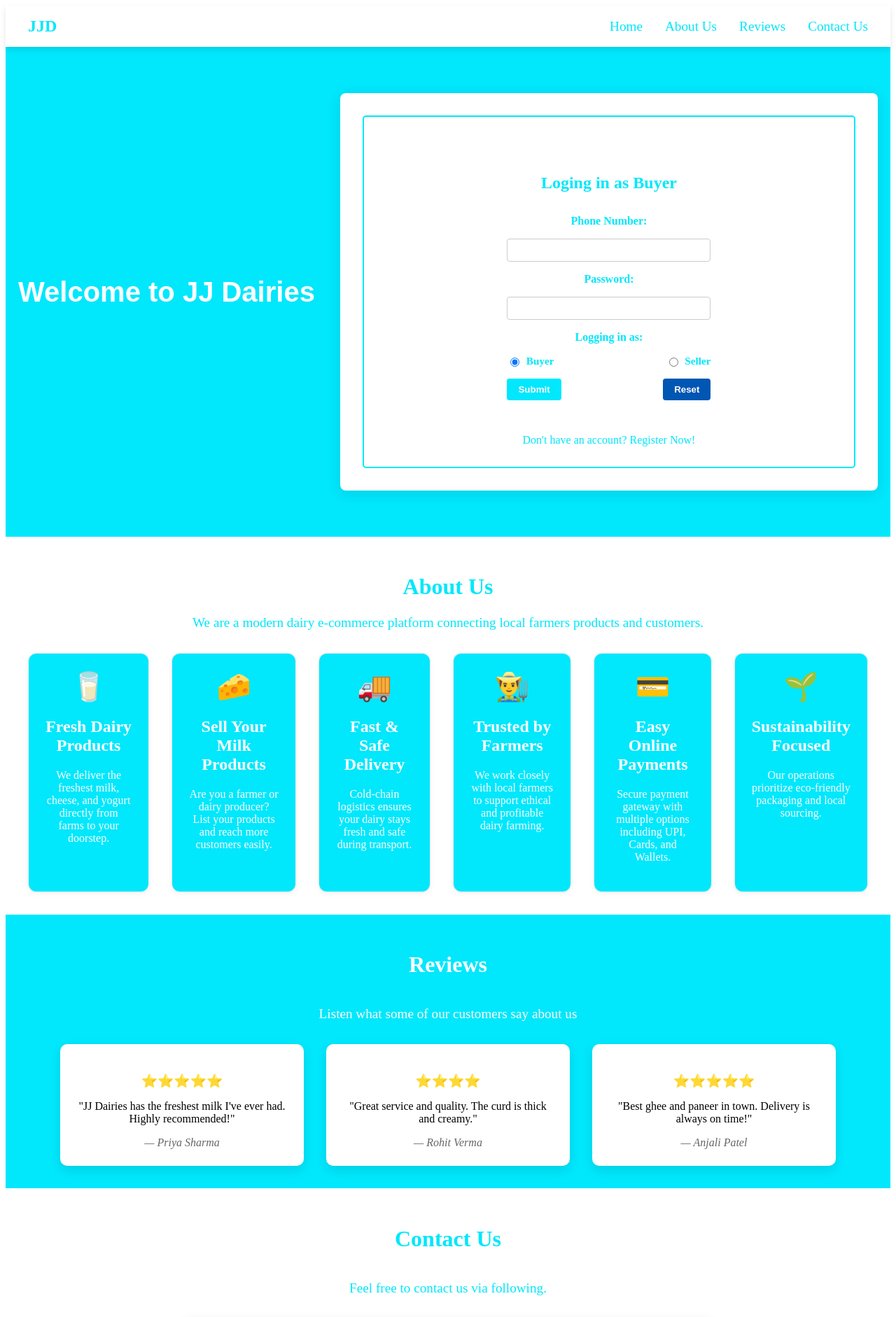
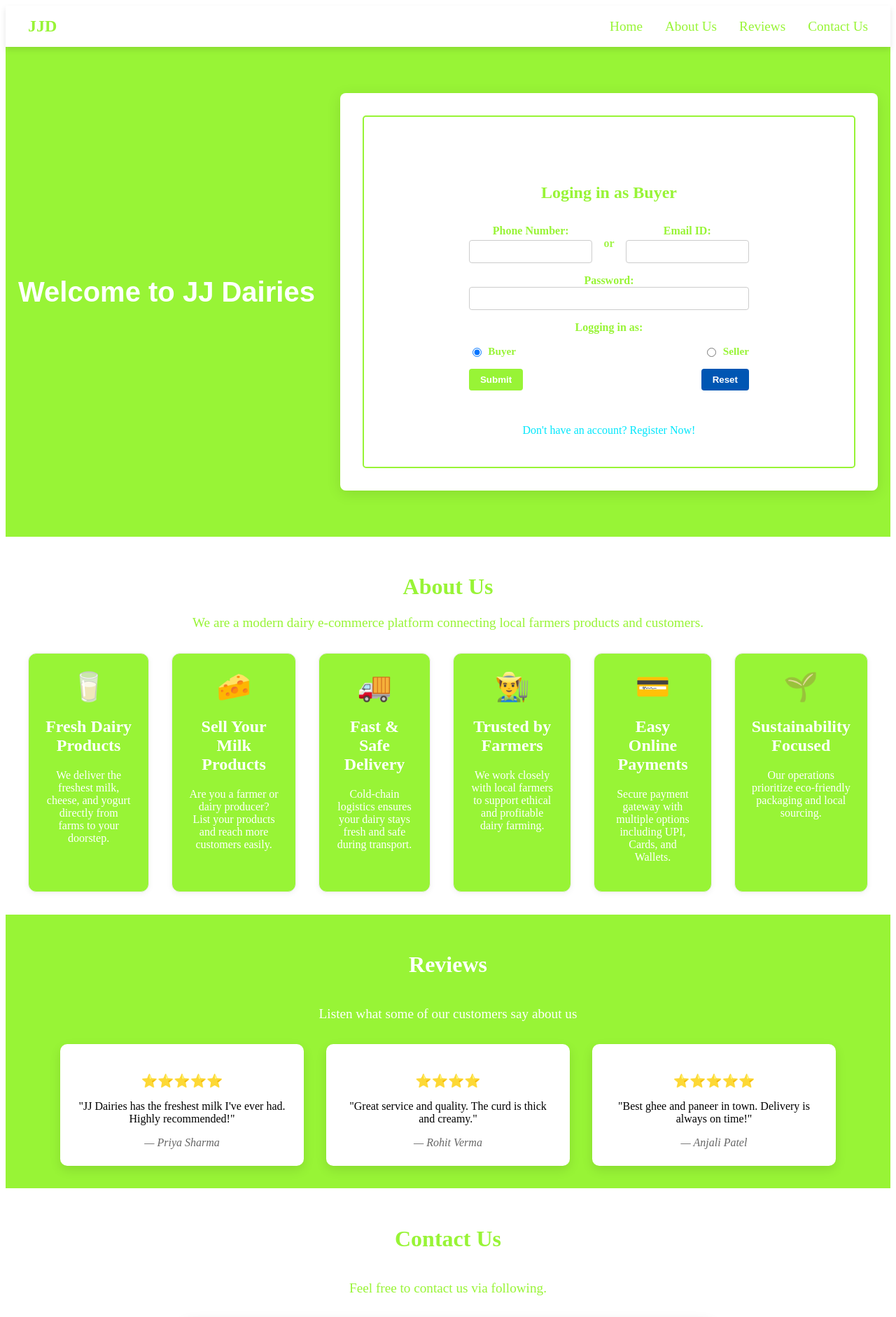
Before and after one commit to gvram13541/JJD, a React (Vite) app in the folder Frontend/: page / in a window 1280 px wide. Shown: the top 1882 px of the page at 70% size. Built offline with nearby package versions, Linux system fonts and the light colour scheme.

Commit message:
added email and styling

```diff
--- a/Frontend/src/components/login.jsx
+++ b/Frontend/src/components/login.jsx
@@ -23,11 +23,22 @@ function Login() {
             <form action="#" method="POST" className="loginForm">
                 <h2>{message}</h2>
 
-                <label htmlFor="pnumber">Phone Number:</label>
-                <input type="text" id="pnumber" name="pnumber" />
+                <div className='username'>
+                    <div className="field">
+                      <label htmlFor="pnumber">Phone Number:</label>
+                      <input type="text" id="pnumber" name="pnumber" />
+                    </div>
+                    <div className="or">or</div>
+                    <div className="field">
+                      <label htmlFor="emailid">Email ID:</label>
+                      <input type="text" id="emailid" name="email" />
+                    </div>
+                </div>
 
-                <label htmlFor="password">Password:</label>
-                <input type="password" id="password" name="password" />
+                <div>
+                    <label htmlFor="password">Password:</label>
+                    <input type="password" id="password" name="password" />
+                </div>
 
                 <label>Logging in as:</label>
                 <div className="radioGroup">
--- a/Frontend/src/styles/aboutUs.css
+++ b/Frontend/src/styles/aboutUs.css
@@ -6,12 +6,12 @@
 
 .about-us-container .intro {
   font-size: 1.2rem;
-  color: #01e7fc;
+  color: #98f436;
   margin-bottom: 2rem;
 }
 
 .about-us-container h1 {
-  color: #01e7fc;
+  color: #98f436;
 }
 
 .card-grid {
@@ -21,7 +21,7 @@
 }
 
 .feature-card {
-  background-color: #01e7fc;
+  background-color: #98f436;
   color: white;
   border: 1px solid #eee;
   border-radius: 12px;
@@ -48,12 +48,12 @@
 
   .about-us-container .intro {
     font-size: 1rem;
-    color: #01e7fc;
+    color: #98f436;
     /* margin-bottom: 2rem; */
   }
 
   .about-us-container h1 {
-    color: #01e7fc;
+    color: #98f436;
     font-size: 20px;
   }
 
--- a/Frontend/src/styles/contactUs.css
+++ b/Frontend/src/styles/contactUs.css
@@ -8,12 +8,12 @@
 
 .contactPage .intro {
   font-size: 1.2rem;
-  color: #01e7fc;
+  color: #98f436;
   margin-bottom: 2rem;
 }
 
 .contactPage h1 {
-  color: #01e7fc;
+  color: #98f436;
 }
 
 .contactInfo {
@@ -21,7 +21,7 @@
   /* flex-direction: column; */
   gap: 1.5rem;
   font-size: 1.2rem;
-  background-color: #01e7fc;
+  background-color: #98f436;
   color: white;
   padding: 2rem 3rem;
   border-radius: 10px;
@@ -57,11 +57,11 @@
 
   .contactPage .intro {
     font-size: 1rem;
-    color: #01e7fc;
+    color: #98f436;
   }
 
   .contactPage h1 {
-    color: #01e7fc;
+    color: #98f436;
     font-size: 20px;
   }
 
--- a/Frontend/src/styles/login.css
+++ b/Frontend/src/styles/login.css
@@ -14,7 +14,7 @@
   display: flex;
   flex-direction: column;
   gap: 1rem;
-  color: #01e7fc;
+  color: #98f436;
 }
 
 .loginForm h2 {
@@ -52,7 +52,7 @@
 .formButtons input {
   padding: 0.5rem 1rem;
   border: none;
-  background-color: #01e7fc;
+  background-color: #98f436;
   color: white;
   font-weight: bold;
   border-radius: 4px;
@@ -69,7 +69,7 @@
 }
 
 .formButtons input[type="reset"]:hover {
-  background-color: #01e7fc;
+  background-color: #98f436;
 }
 
 .registerPrompt {
@@ -86,3 +86,27 @@
 .registerPrompt a:hover {
   text-decoration: underline;
 }
+
+.username {
+  display: flex;
+  flex-direction: row;
+  gap: 0.75rem;
+  align-items: flex-start;
+  width: 100%;
+  justify-content: space-between;
+}
+
+.username .field {
+  display: flex;
+  flex-direction: column;
+  gap: 0.25rem;
+  flex: 1;
+  min-width: 0;
+}
+
+.username .or {
+  align-self: center;
+  white-space: nowrap;
+  padding: 0 0.25rem;
+  color: rgba(152, 244, 54, 0.9);
+}
--- a/Frontend/src/styles/reviews.css
+++ b/Frontend/src/styles/reviews.css
@@ -1,6 +1,6 @@
 .reviewsPage {
   padding: 2rem;
-  background-color: #01e7fc;
+  background-color: #98f436;
   display: flex;
   flex-direction: column;
   align-items: center;
--- a/Frontend/src/styles/welcome.css
+++ b/Frontend/src/styles/welcome.css
@@ -3,7 +3,7 @@
   display: flex;
   justify-content: space-around;
   align-items: center;
-  background-color: #01e7fc;
+  background-color: #98f436;
   width: 100%;
 }
 
@@ -29,7 +29,7 @@
 .side1 {
   height: 500px;
   width: 700px;
-  border: 2px solid #01e7fc;
+  border: 2px solid #98f436;
   border-radius: 5px;
   display: flex;
   align-items: center;
--- a/Frontend/src/styles/welcomeNav.css
+++ b/Frontend/src/styles/welcomeNav.css
@@ -20,7 +20,7 @@
 .logo {
   font-size: 1.5rem;
   font-weight: bold;
-  color: #01e7fc;
+  color: #98f436;
   margin-right: auto;
 }
 
@@ -30,13 +30,13 @@
 
 .items a {
   text-decoration: none;
-  color: #01e7fc;
+  color: #98f436;
   font-size: 1.2rem;
   transition: color 0.3s;
 }
 
 .items a:hover {
-  color: #01cafc;
+  color: #98f436;
 }
 
 @media (max-width: 900px) {
```
